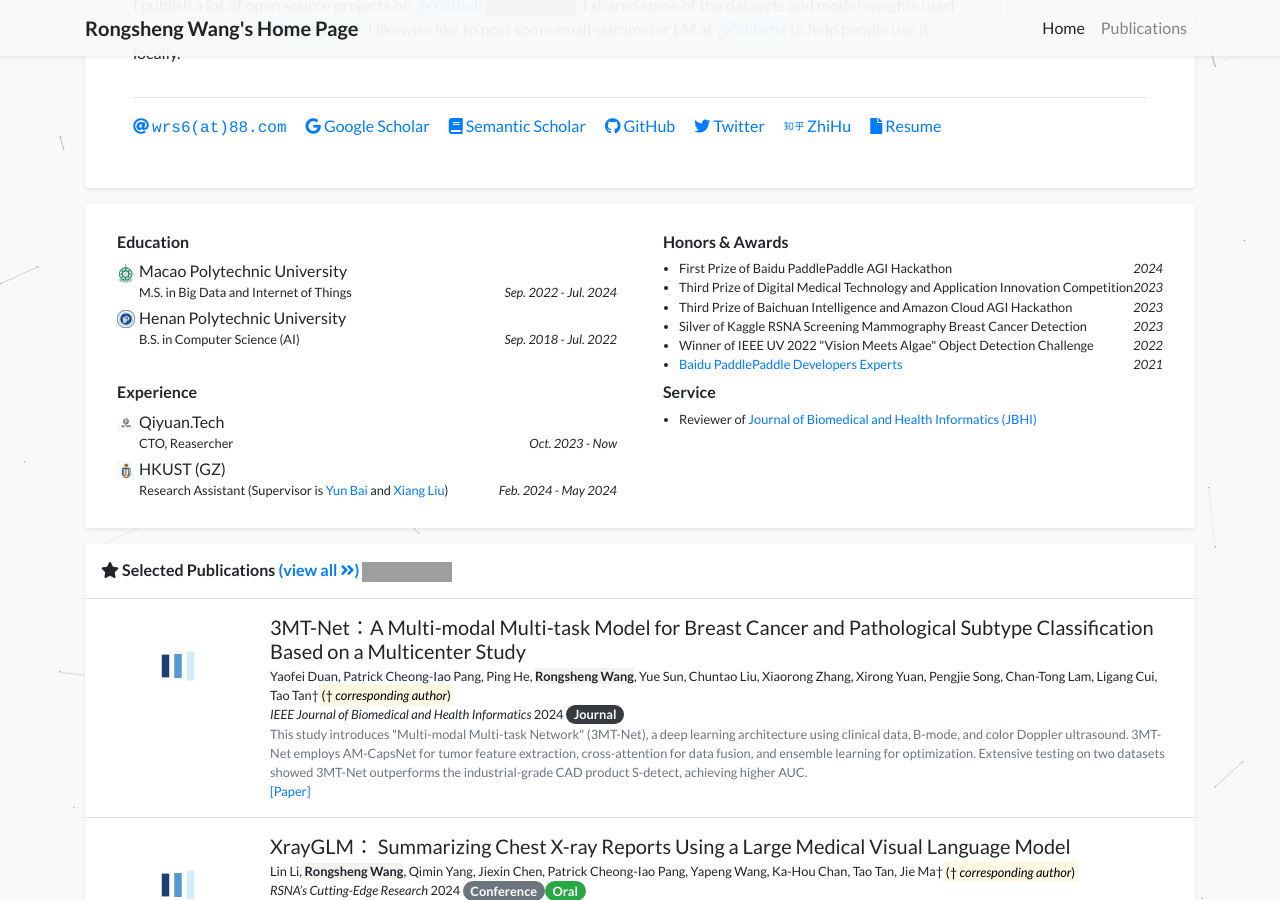
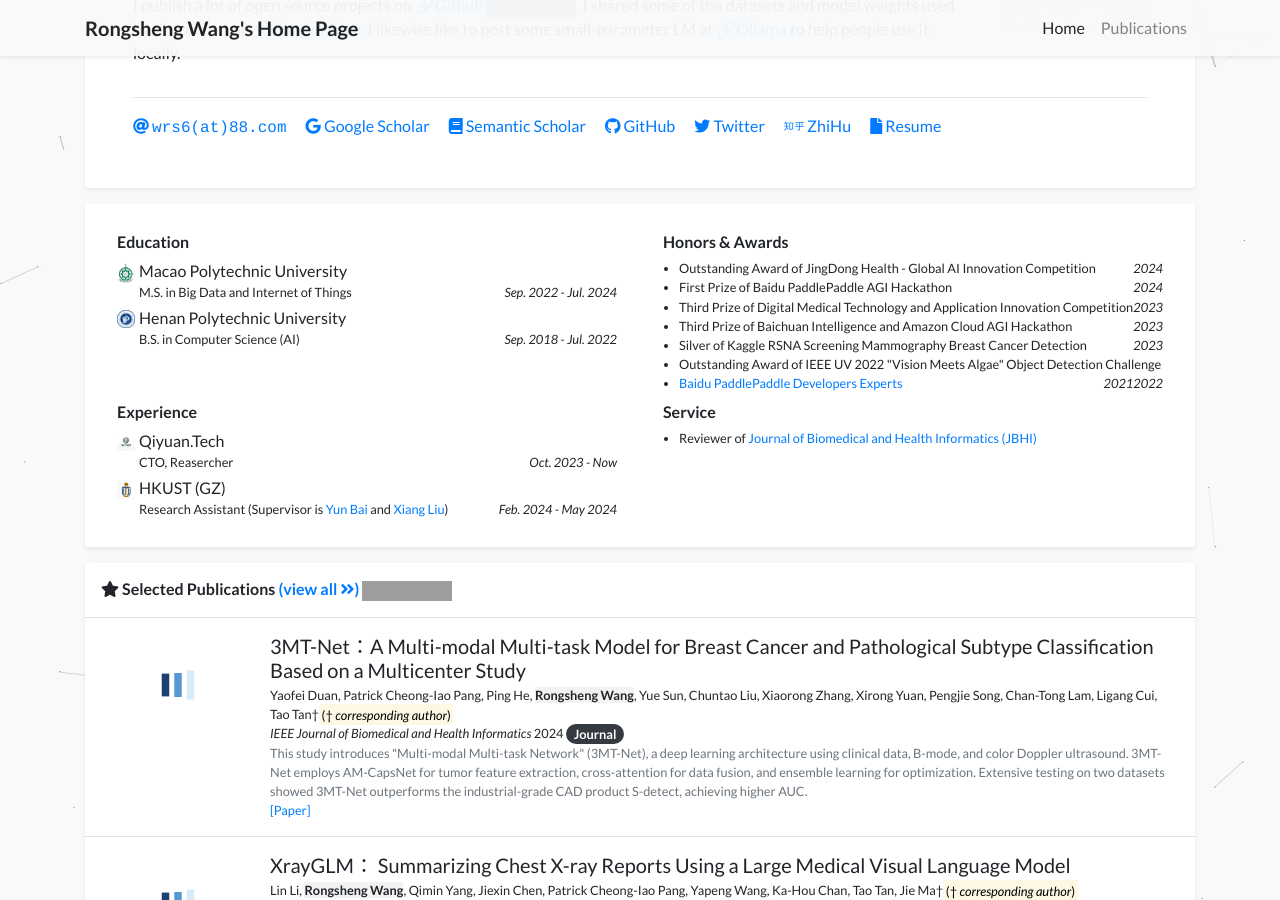
Before and after one commit to WangRongsheng/WangRongsheng.github.io, a Jekyll site: the page built from index.html, in a window 1280 px wide and 900 px high, scrolled down 303 px. Built offline with Jekyll 4.4.1, drawn with Linux system fonts in a browser that asks for light colours; a style sheet for code colours, icons or effects is not loaded; grey boxes are pictures that could not be loaded.

Commit message:
Update profile.yml

```diff
--- a/_data/profile.yml
+++ b/_data/profile.yml
@@ -48,6 +48,8 @@ experience:
 
 
 awards:
+- name: Outstanding Award of JingDong Health - Global AI Innovation Competition
+  date: 2024
 - name: First Prize of Baidu PaddlePaddle AGI Hackathon
   date: 2024
 - name: Third Prize of Digital Medical Technology and Application Innovation Competition
@@ -56,7 +58,7 @@ awards:
   date: 2023
 - name: Silver of Kaggle RSNA Screening Mammography Breast Cancer Detection
   date: 2023
-- name: Winner of IEEE UV 2022 "Vision Meets Algae" Object Detection Challenge
+- name: Outstanding Award of IEEE UV 2022 "Vision Meets Algae" Object Detection Challenge
   date: 2022
 - name: <a href="https://www.paddlepaddle.org.cn/ppdemd?n=/ppdemd/%E7%8E%8B%E8%8D%A3%E8%83%9C">Baidu PaddlePaddle Developers Experts</a>
   date: 2021
```
